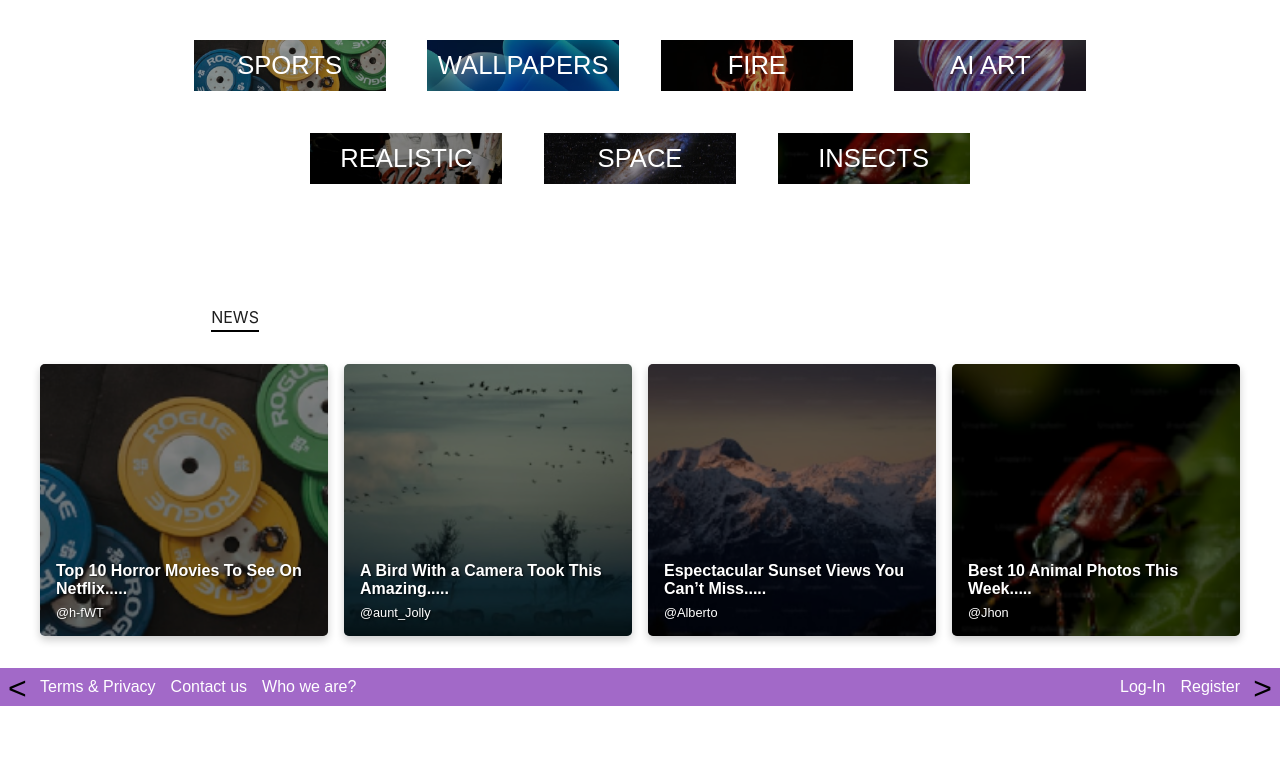
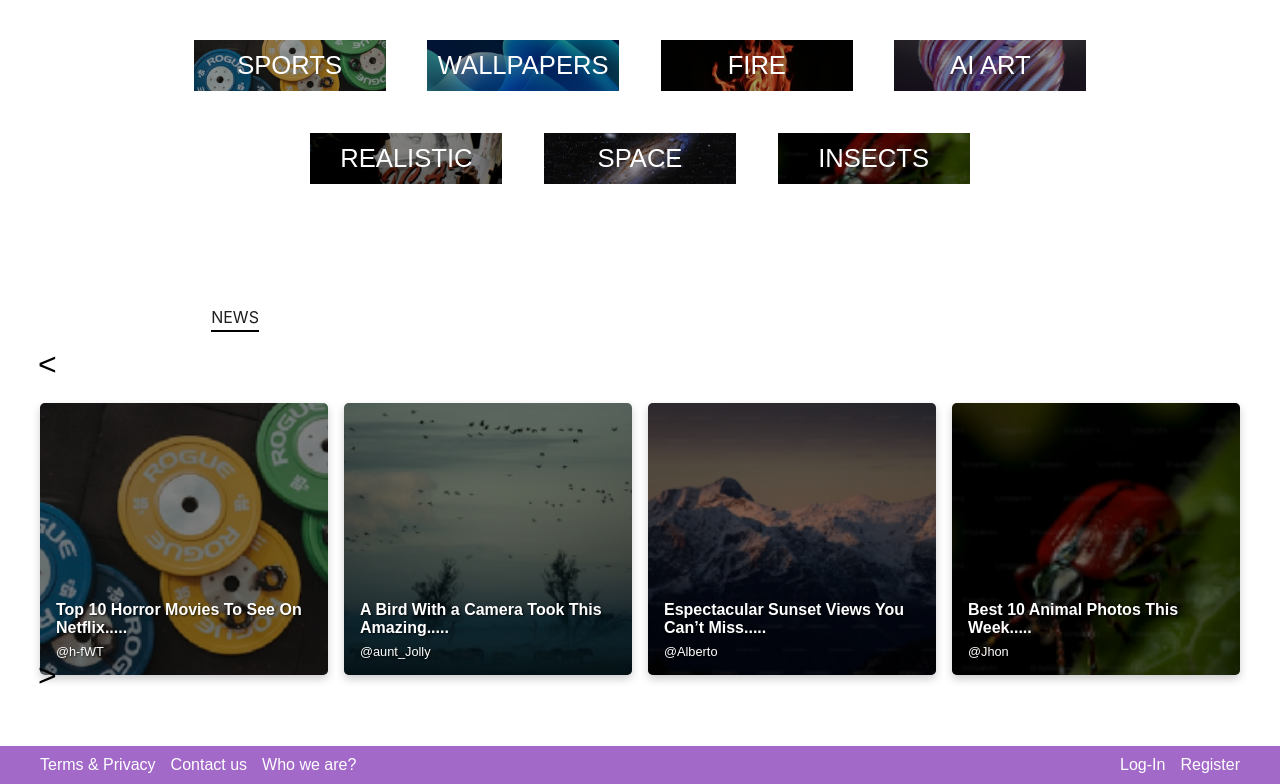
Before and after one commit to AdonayLorenzo/Inspiro, a React (Vite) app: page / in a window 1280 px wide. Shown: the part 640-1424 px from the top of the page. Before the commit the page ends 1347 px from the top, so only its background shows below. Built offline with nearby package versions, Linux system fonts and the light colour scheme.

Commit message:
some features

```diff
--- a/package.json
+++ b/package.json
@@ -25,6 +25,6 @@
     "globals": "^15.11.0",
     "typescript": "~5.6.2",
     "typescript-eslint": "^8.10.0",
-    "vite": "^5.4.9"
+    "vite": "^5.4.11"
   }
 }
--- a/src/components/news/news-carousel.css
+++ b/src/components/news/news-carousel.css
@@ -3,6 +3,7 @@
 .news-carousel {
     margin: 2em;
     font-family: Arial, sans-serif;
+    align-items: center;
 }
 
 .news-carousel h2 {
@@ -55,20 +56,16 @@
     background-color: rgba(0, 0, 0, 0.5);
 }
 .carousel-button {
-    outline: none;
-    position:absolute;
-    top: 166%;
-    transform: translateY(-50%);
-    background-color: transparent; /* Fondo transparente al hacer clic */
-    outline: none; /* Sin borde de enfoque */
-    box-shadow: none;
-    color: rgb(0, 0, 0);
-    border: none;
-    font-size: 2em;
-    padding: 0em;
-    cursor: pointer;
-    z-index: 1;
-  }
+  top: 50%;
+  display: flex;
+  transform: translateY(-50%); /* Ajusta para centrar exactamente */
+  background-color: transparent; /* Fondo transparente */
+  color: rgb(0, 0, 0); /* Color del texto o ícono */
+  border: none; /* Sin borde */
+  font-size: 2em; /* Tamaño del ícono o texto del botón */
+  cursor: pointer; /* Cambia el cursor al pasar sobre el botón */
+  z-index: 1; /* Se asegura de que esté por encima del contenido */
+}
 
   .carousel-button:hover {
     color:  rgb(82, 82, 82);
--- a/src/components/news/news-carousel.tsx
+++ b/src/components/news/news-carousel.tsx
@@ -42,6 +42,8 @@ const NewsCarousel: React.FC<NewsCarouselProps> = ({ jsonPath }) => {
 
     return (
         <div className="news-carousel-container">
+
+            <div className="news-carousel">
             <button
                 onClick={handlePrevBlock}
                 className="carousel-button left"
@@ -50,7 +52,6 @@ const NewsCarousel: React.FC<NewsCarouselProps> = ({ jsonPath }) => {
             >
                 {'<'}
             </button>
-            <div className="news-carousel">
                 <div className="news-cards">
                     {newsBlocks[currentBlockIndex]?.map((item, index) => (
                         <div
@@ -64,14 +65,15 @@ const NewsCarousel: React.FC<NewsCarouselProps> = ({ jsonPath }) => {
                         </div>
                     ))}
                 </div>
-            </div>
-            <button
+                <button
                 onClick={handleNextBlock}
                 className="carousel-button right"
                 aria-label="Next Block"
             >
                 {'>'}
             </button>
+            </div>
+
         </div>
     );
 };
```
Also changed, not shown: 1 other file (tests, documents, lock files or other folders).
